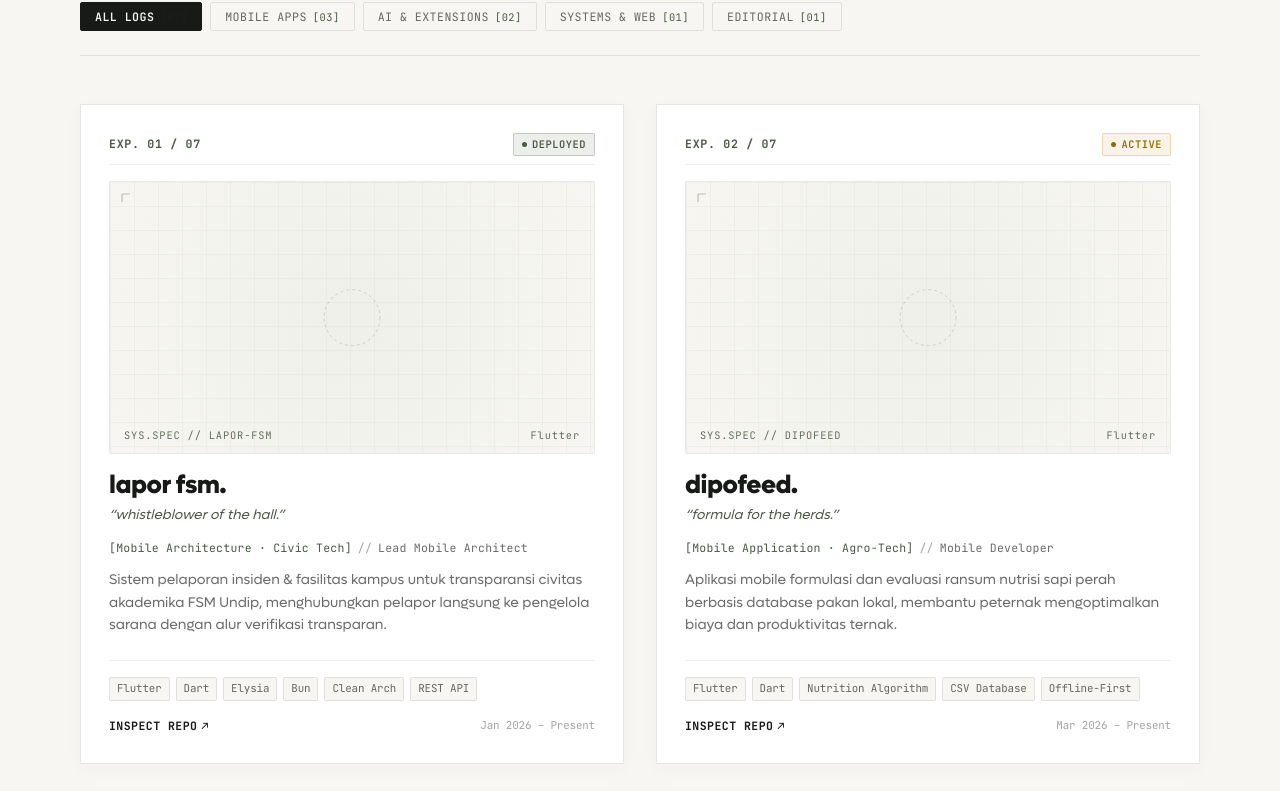
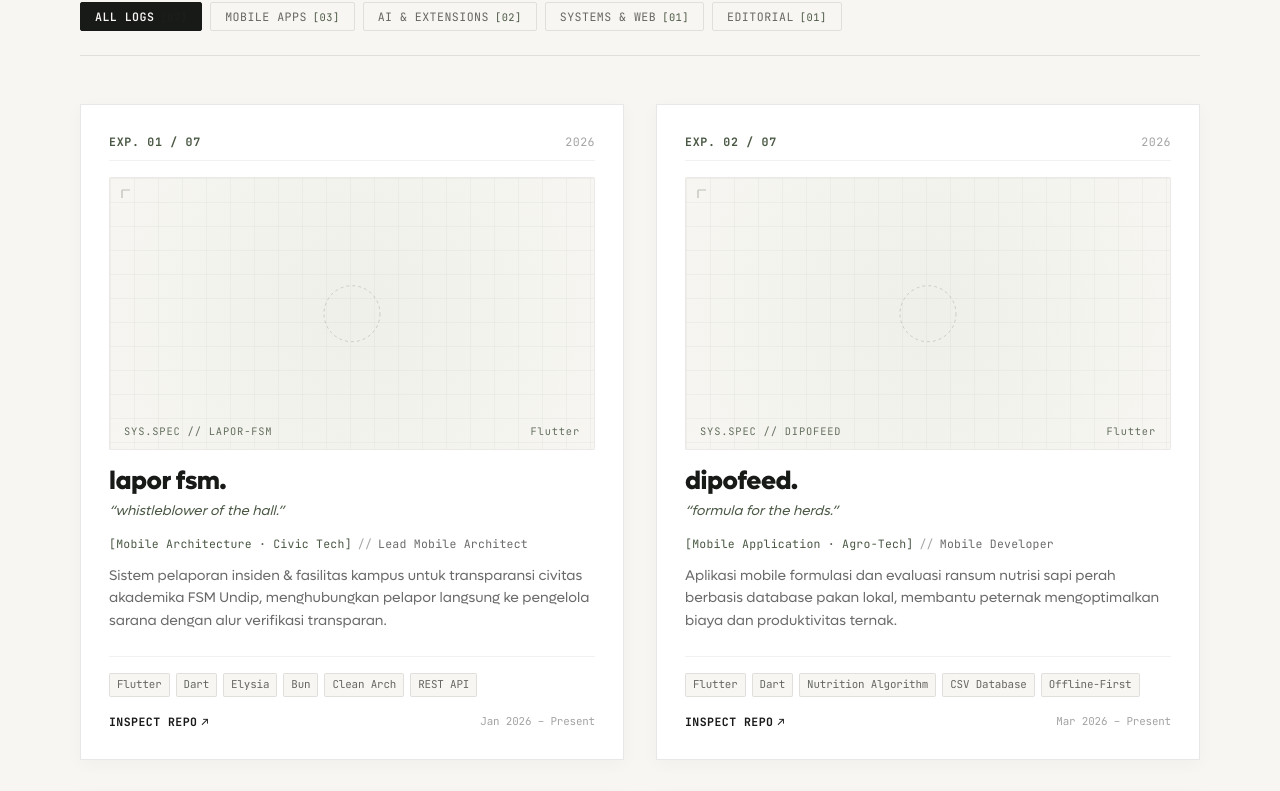
Before and after one commit to intxdv/adventure-log, a React (Vite) app: page / in a window 1280 px wide. Shown: the part 2017-2808 px from the top of the page. Built offline with nearby package versions, Linux system fonts and the light colour scheme.

Commit message:
refactor(expeditions): remove redundant status badges from card headers for a cleaner editorial aesthetic

```diff
--- a/src/components/SelectedExpeditions.css
+++ b/src/components/SelectedExpeditions.css
@@ -146,40 +146,10 @@
   letter-spacing: 0.06em;
 }
 
-.exp-card-status-badge {
-  font-size: 0.65rem;
-  font-weight: 600;
-  letter-spacing: 0.05em;
-  padding: 2px 8px;
-  border-radius: 2px;
-  display: inline-flex;
-  align-items: center;
-  gap: 5px;
-}
-
-.exp-card-status-badge.status-deployed {
-  background-color: rgba(74, 88, 68, 0.1);
-  color: var(--color-olive);
-  border: 1px solid rgba(74, 88, 68, 0.25);
-}
-
-.exp-card-status-badge.status-active {
-  background-color: rgba(184, 134, 11, 0.1);
-  color: #8C6D05;
-  border: 1px solid rgba(184, 134, 11, 0.25);
-}
-
-.exp-card-status-badge.status-concluded {
-  background-color: rgba(24, 26, 24, 0.06);
-  color: var(--color-ink-muted);
-  border: 1px solid var(--hairline-base);
-}
-
-.status-dot {
-  width: 5px;
-  height: 5px;
-  border-radius: 50%;
-  background-color: currentColor;
+.exp-card-year {
+  font-size: 0.725rem;
+  color: var(--color-ink-faint);
+  letter-spacing: 0.04em;
 }
 
 /* Card Visual Blueprint / Thumbnail Frame */
--- a/src/components/SelectedExpeditions.tsx
+++ b/src/components/SelectedExpeditions.tsx
@@ -135,23 +135,13 @@ interface ExpeditionCardProps {
 }
 
 const ExpeditionCard: React.FC<ExpeditionCardProps> = ({ expedition }) => {
-  const statusClass =
-    expedition.status === 'Deployed'
-      ? 'status-deployed'
-      : expedition.status === 'Active'
-      ? 'status-active'
-      : 'status-concluded';
-
   return (
     <article className="expedition-card hairline-box" aria-label={`Project: ${expedition.title}`}>
       <div>
         {/* Card Header Metadata */}
         <div className="exp-card-header font-mono">
           <span className="exp-card-index">{expedition.indexNumber}</span>
-          <span className={`exp-card-status-badge ${statusClass}`}>
-            <span className="status-dot" aria-hidden="true" />
-            <span>{expedition.status.toUpperCase()}</span>
-          </span>
+          <span className="exp-card-year">{expedition.year}</span>
         </div>
 
         {/* Card Visual Blueprint / Thumbnail Frame */}
```
